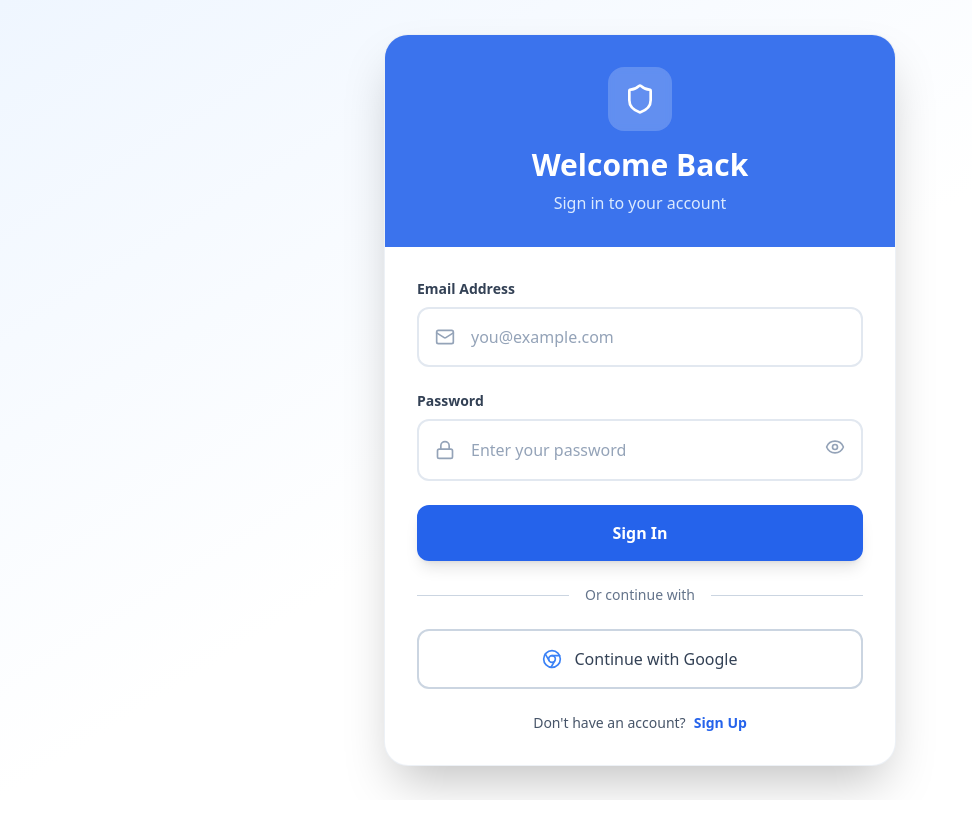
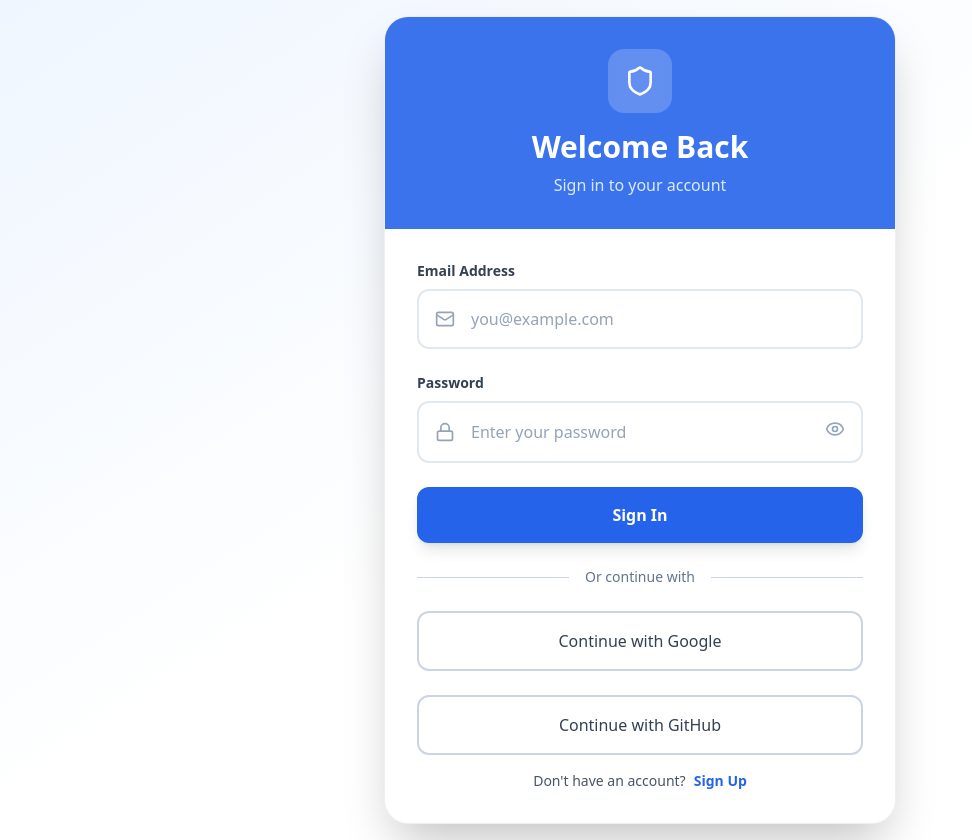
Before and after one commit to lcyarlagadda/TicketTracker, a React (Create React App) app: page / in a window 1280 px wide. Shown: the whole page, without its empty margins (0-972 px from the left). Before the commit the page ends 800 px from the top, so only its background shows below. Built offline with nearby package versions, Linux system fonts and the light colour scheme; no server answers.

Commit message:
added github auth

```diff
--- a/src/components/Authentication/Auth.tsx
+++ b/src/components/Authentication/Auth.tsx
@@ -18,6 +18,8 @@ import {
   signInUser,
   signUpUser,
   signInWithGoogle,
+  signInWithMicrosoft,
+  signInWithGitHub,
   signOut as signOutUser,
   clearError
 } from '../../store/slices/authSlice';
@@ -276,9 +278,25 @@ const Auth: React.FC = () => {
               disabled={loading}
               className="w-full border-2 border-slate-300 hover:border-slate-400 hover:bg-slate-50 px-6 py-4 rounded-xl flex items-center justify-center gap-3 transition-all duration-300 disabled:opacity-50 disabled:cursor-not-allowed mb-6 hover:scale-105"
             >
-              <Chrome size={20} className="text-blue-500" />
               <span className="font-medium text-slate-700">Continue with Google</span>
             </button>
+
+          {/* GitHub Sign In */}
+          <button
+            onClick={async () => {
+              try {
+                await dispatch(signInWithGitHub()).unwrap();
+                navigate('/boards');
+              } catch (err: any) {
+                console.error('GitHub sign in error:', err);
+              }
+            }}
+            disabled={loading}
+            className="w-full border-2 border-slate-300 hover:border-slate-400 hover:bg-slate-50 px-6 py-4 rounded-xl flex items-center justify-center gap-3 transition-all duration-300 disabled:opacity-50 disabled:cursor-not-allowed mb-4 hover:scale-105"
+          >
+            <span className="font-medium text-slate-700">Continue with GitHub</span>
+          </button>
+
 
             {/* Toggle Sign Up/In */}
             <div className="text-center">
--- a/src/store/slices/authSlice.ts
+++ b/src/store/slices/authSlice.ts
@@ -6,7 +6,9 @@ import {
   signInWithPopup,
   signOut as firebaseSignOut,
   updateProfile,
-  onAuthStateChanged
+  onAuthStateChanged,
+  OAuthProvider,
+  GithubAuthProvider
 } from 'firebase/auth';
 import { auth, googleProvider } from '../../firebase';
 import { User, AuthState } from '../types/types';
@@ -52,6 +54,25 @@ export const signInWithGoogle = createAsyncThunk(
       email: userCredential.user.email!,
       displayName: userCredential.user.displayName,
     };
+  }
+);
+
+export const signInWithMicrosoft = createAsyncThunk(
+  'auth/signInWithMicrosoft',
+  async () => {
+    const provider = new OAuthProvider('microsoft.com');
+    const result = await signInWithPopup(auth, provider);
+    return result.user;
+  }
+);
+
+// GitHub
+export const signInWithGitHub = createAsyncThunk(
+  'auth/signInWithGitHub',
+  async () => {
+    const provider = new GithubAuthProvider();
+    const result = await signInWithPopup(auth, provider);
+    return result.user;
   }
 );
 
```
